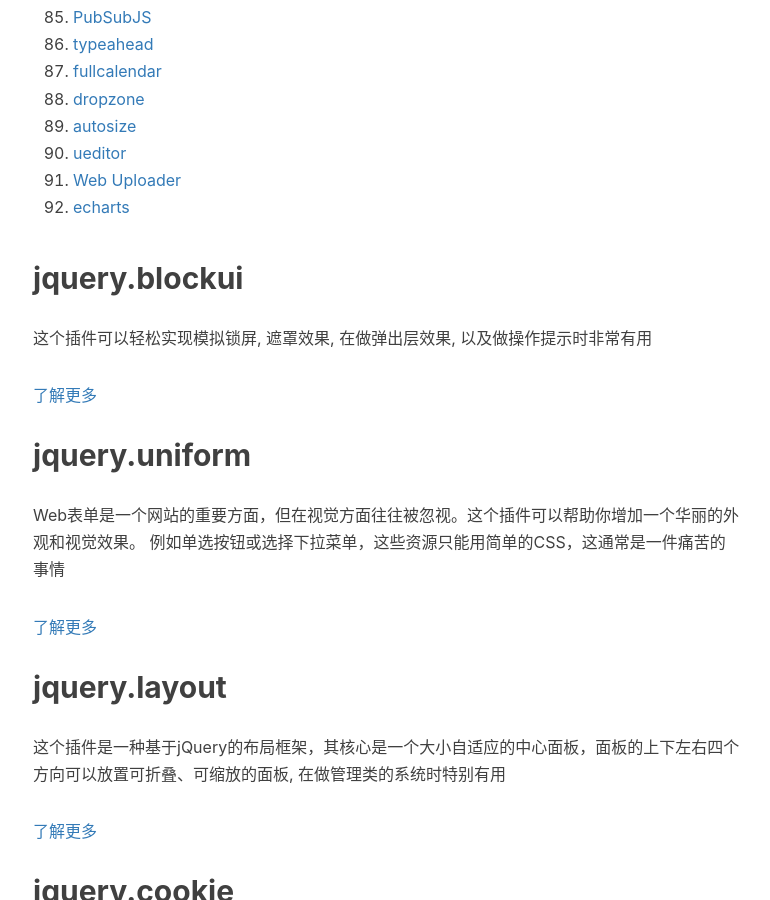
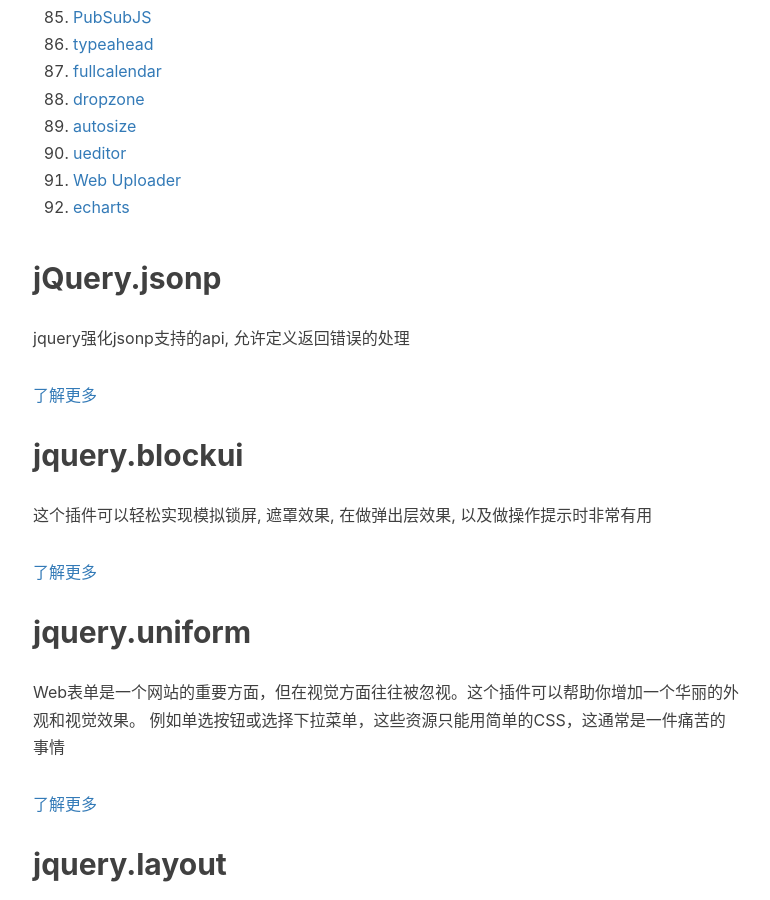
Before and after one commit to cyqresig/cyqresig.github.io, a Jekyll site: the page built from _posts/2016-03-15-usual-jquery-plugins-collection.md, in a window 1280 px wide and 900 px high, scrolled down 2996 px. Shown: the whole window, without its empty margins (232-1002 px from the left). Built offline with Jekyll 4.4.1, drawn with Linux system fonts in a browser that asks for light colours; nearby versions of some CDN libraries; comment, search, counter and statistics services are not loaded.

Commit message:
更新了jquery插件整理

```diff
--- a/_posts/2016-03-15-usual-jquery-plugins-collection.md
+++ b/_posts/2016-03-15-usual-jquery-plugins-collection.md
@@ -108,6 +108,11 @@
 1. [Web Uploader](#Web Uploader)
 1. [echarts](#echarts)
 
+## jQuery.jsonp
+
+jquery强化jsonp支持的api, 允许定义返回错误的处理
+
+[了解更多](https://github.com/jaubourg/jquery-jsonp)
 
 ## jquery.blockui
 
```
Also changed, not shown: 2 other files.
